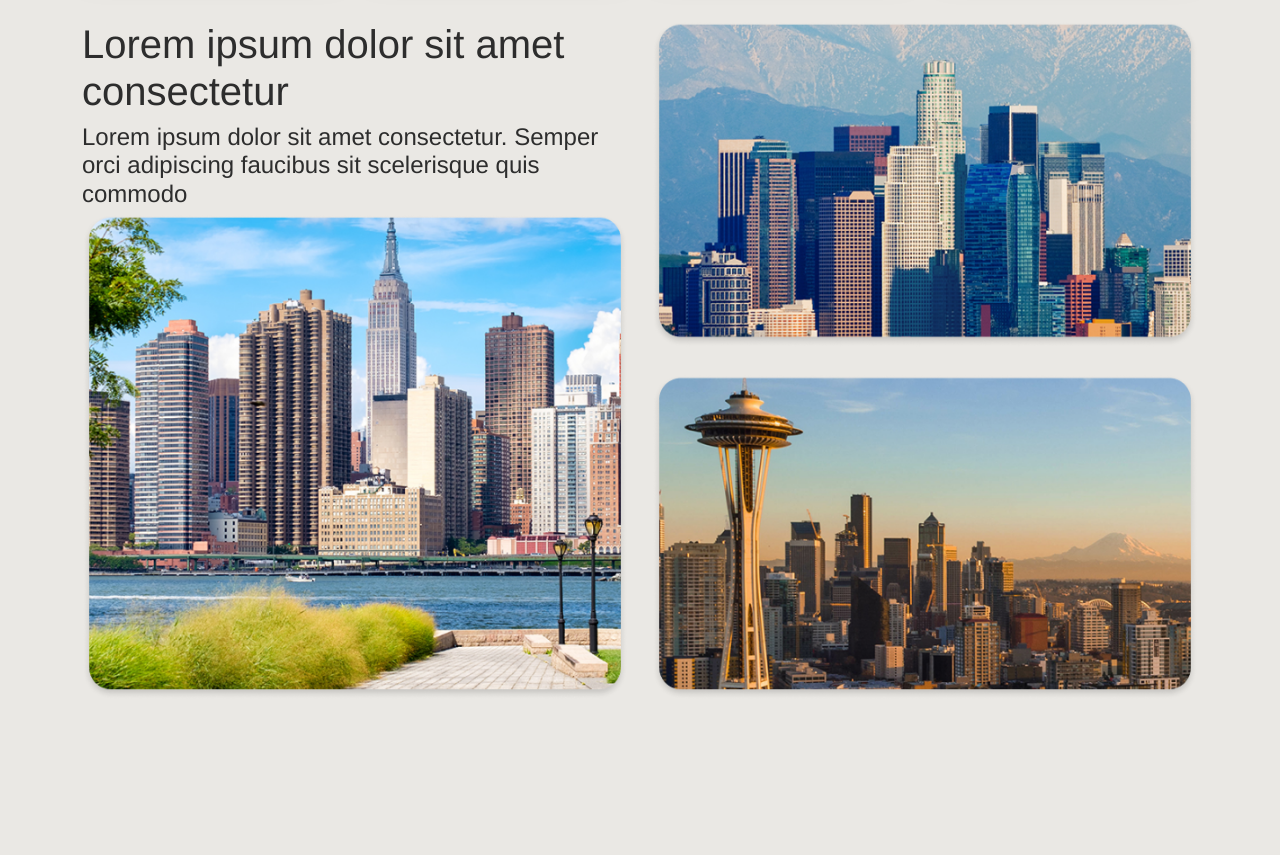
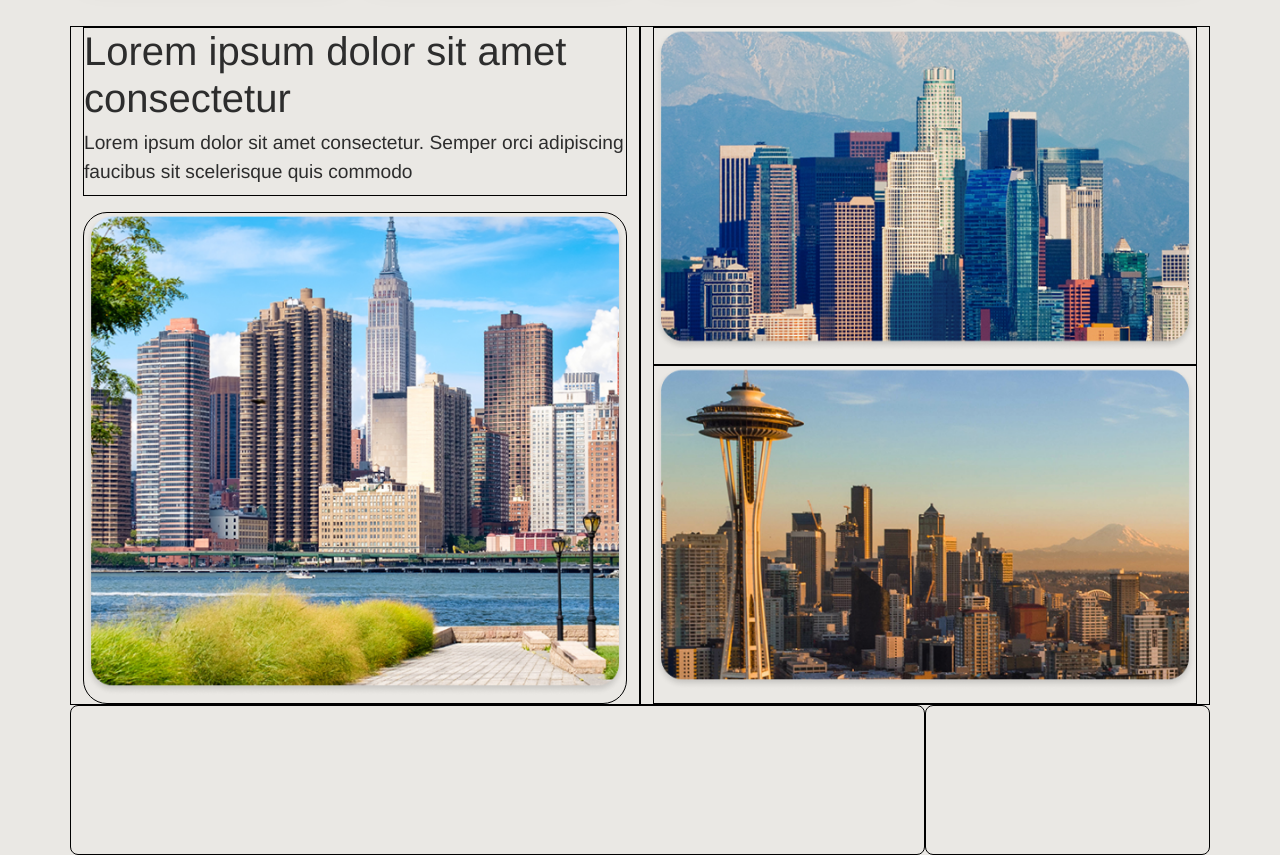
Before and after one commit to lshv04/Monks1, a React (Vite) app: page / in a window 1280 px wide. Shown: the part 1140-1995 px from the top of the page. Before the commit the page ends 1878 px from the top, so only its background shows below. Built offline with nearby package versions, Linux system fonts and the light colour scheme.

Commit message:
Iniciando Section4

```diff
--- a/src/App.jsx
+++ b/src/App.jsx
@@ -4,6 +4,7 @@ import './App.css'
 import Section1 from './components/section1'
 import Section2 from './components/Section2'
 import Section3 from './components/Section3'
+import Section4 from './components/Section4'
 
 function App() {
 
@@ -13,6 +14,7 @@ function App() {
     <Section1/>
     <Section2/>
     <Section3/>
+    <Section4/>
   </div>
   )
 }
--- a/src/components/Section3.module.css
+++ b/src/components/Section3.module.css
@@ -1,7 +1,8 @@
 /* Contêiner principal da seção */
 .sectionContainer {
     margin-top: 2rem;
-    height: 44.81rem;
+
+
 }
 
 .gridColumn{
@@ -29,9 +30,10 @@
 }
 
 .title p {
-    font-size: 1.5rem; /* Tamanho do texto */
+    font-size: 1.20rem; /* Tamanho do texto */
     line-height: 28.27px;; /* Espaçamento entre linhas */
     color: #2d2d2d !important; /* Cor do parágrafo */
+
 }
 
 /* Estilo para a imagem */
@@ -66,6 +68,13 @@
 
 
 /* Responsividade */
+
+/* @media (min-width: 821px) {
+
+ .title p {
+   margin-bottom: 7rem;
+}
+} */
 
 @media (min-width: 465px) and (max-width: 820px) {
     .image {
--- /dev/null
+++ b/src/components/Section4.jsx
@@ -0,0 +1,21 @@
+import React from 'react';
+import styles from './Section4.module.css'; // Importa a folha de estilo modular
+
+const Section4 = () => {
+  return (
+    <section className={`container-fluid ${styles.sectionContainer}`}>
+        <div className={`container ${styles.innerContainer}`}>
+            <div className={`row ${styles.gridRow}`}>
+                <div className={`col-12 col-md-9 bord ${styles.leftColumn}`}>
+                    {/* Conteúdo para a coluna maior */}
+                </div>
+                <div className={`col-12 col-md-3  bord ${styles.rightColumn}`}>
+                    {/* Conteúdo para a coluna menor */}
+                </div>
+            </div>
+        </div>
+    </section>
+  );
+};
+
+export default Section4;
--- /dev/null
+++ b/src/components/Section4.module.css
@@ -0,0 +1,43 @@
+/* Contêiner principal da seção */
+.sectionContainer {
+
+}
+
+/* Contêiner interno */
+.innerContainer {
+
+}
+
+/* Estilo para a linha */
+.gridRow {
+    display: flex;
+
+}
+
+/* Coluna maior (esquerda) */
+.leftColumn {
+    height: 150px;
+    border-radius: 8px; /* Bordas arredondadas */
+
+
+}
+
+/* Coluna menor (direita) */
+.rightColumn {
+    height: 150px;
+    border-radius: 8px; /* Bordas arredondadas */
+
+
+}
+
+/* Responsividade */
+@media (max-width: 768px) {
+    .gridRow {
+        flex-direction: column; /* Empilha as colunas verticalmente */
+        gap: 1rem; /* Reduz o espaçamento */
+    }
+
+    .leftColumn, .rightColumn {
+        padding: 0.75rem; /* Reduz o espaçamento interno */
+    }
+}
--- a/src/index.css
+++ b/src/index.css
@@ -4,10 +4,10 @@ body{
   background-color: #EAE8E4;
 }
 
-/* .bord{
+.bord{
   border:1px solid black;
-} */
-
-/* .bord1{
+}
+/*
+.bord1{
   border:1px solid white;
 } */
```
